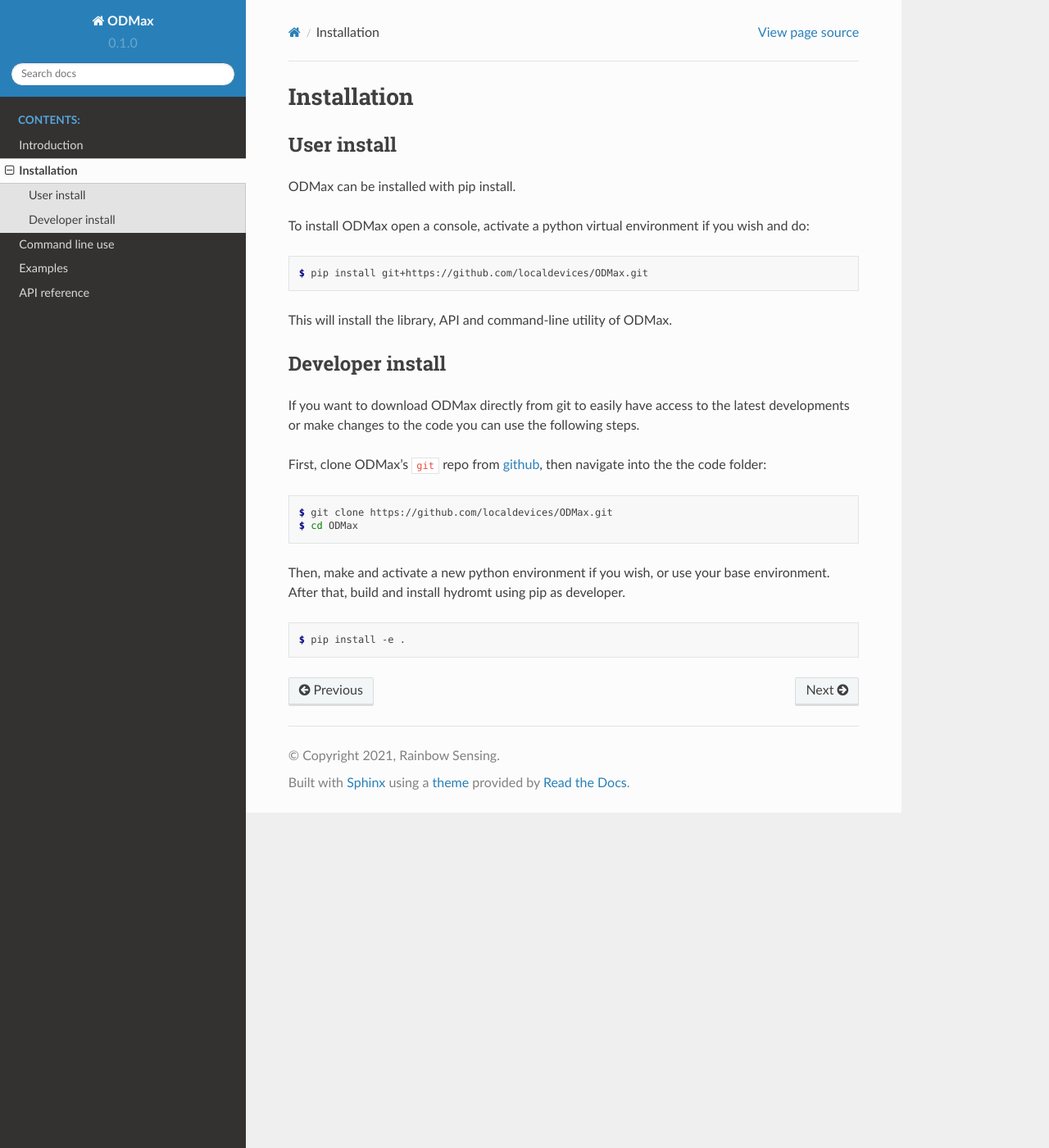
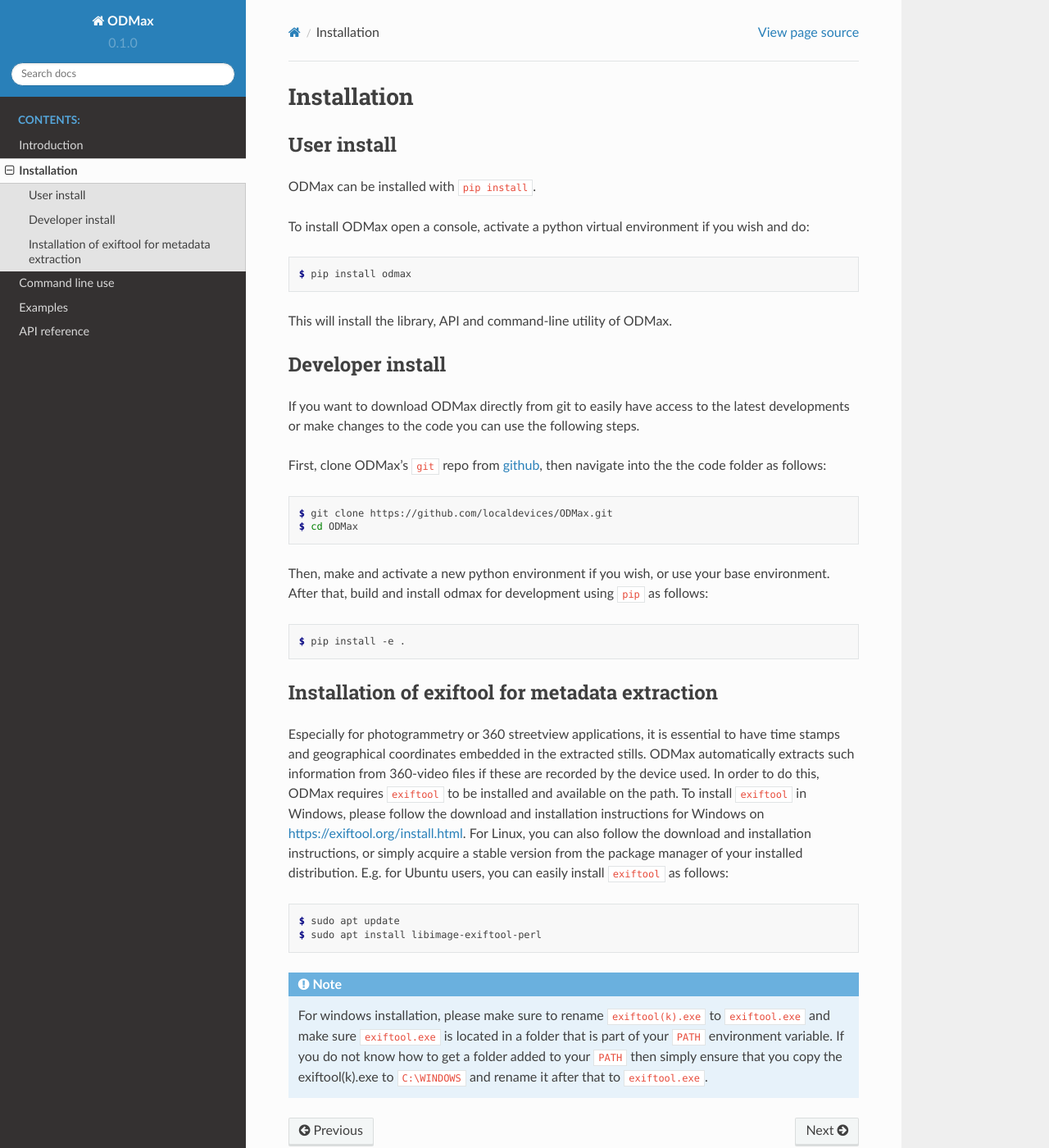
Before and after one commit to localdevices/ODMax, a Sphinx documentation site: the page built from docs/installation.rst, in a window 1280 px wide and 1400 px high. Shown: the whole window at 82% size. Built offline with Sphinx 7.4.7 and the Read the Docs theme 2.0.0, drawn with Linux system fonts in a browser that asks for light colours; pages that are not in the unit, such as notebooks, are missing from menus; the version number is read from the project's files by our own code.

Commit message:
update docs and added exiftool instructions to README.md #25

```diff
--- a/docs/installation.rst
+++ b/docs/installation.rst
@@ -4,13 +4,13 @@
 User install
 ------------
 
-ODMax can be installed with pip install.
+ODMax can be installed with ``pip install``.
 
 To install ODMax open a console, activate a python virtual environment if you wish and do:
 
 .. code-block:: console
 
-    $ pip install git+https://github.com/localdevices/ODMax.git
+    $ pip install odmax
 
 This will install the library, API and command-line utility of ODMax.
 
@@ -21,7 +21,7 @@
 
 First, clone ODMax's ``git`` repo from
 `github <https://github.com/localdevices/ODMax.git>`_, then navigate into the
-the code folder:
+the code folder as follows:
 
 .. code-block:: console
 
@@ -29,8 +29,30 @@
     $ cd ODMax
 
 Then, make and activate a new python environment if you wish, or use your base environment.
-After that, build and install hydromt using pip as developer.
+After that, build and install odmax for development using ``pip`` as follows:
 
 .. code-block:: console
 
     $ pip install -e .
+
+Installation of exiftool for metadata extraction
+------------------------------------------------
+
+Especially for photogrammetry or 360 streetview applications, it is essential to have time stamps and geographical
+coordinates embedded in the extracted stills. ODMax automatically extracts such information from 360-video files if
+these are recorded by the device used. In order to do this, ODMax requires ``exiftool`` to be installed and available on
+the path. To install ``exiftool`` in Windows, please follow the download and installation instructions for Windows on
+https://exiftool.org/install.html. For Linux, you can also follow the download and installation instructions, or simply
+acquire a stable version from the package manager of your installed distribution. E.g. for Ubuntu users, you can easily
+install ``exiftool`` as follows:
+
+.. code-block:: console
+
+    $ sudo apt update
+    $ sudo apt install libimage-exiftool-perl
+
+.. note::
+    For windows installation, please make sure to rename ``exiftool(k).exe`` to ``exiftool.exe`` and make sure
+    ``exiftool.exe`` is located in a folder that is part of your ``PATH`` environment variable. If you do not know how
+    to get a folder added to your ``PATH`` then simply ensure that you copy the exiftool(k).exe to ``C:\WINDOWS``
+    and rename it after that to ``exiftool.exe``.
```
Also changed, not shown: README.md (+9 -0 lines), docs/cli.rst (+7 -3 lines), notebooks/README.rst.
